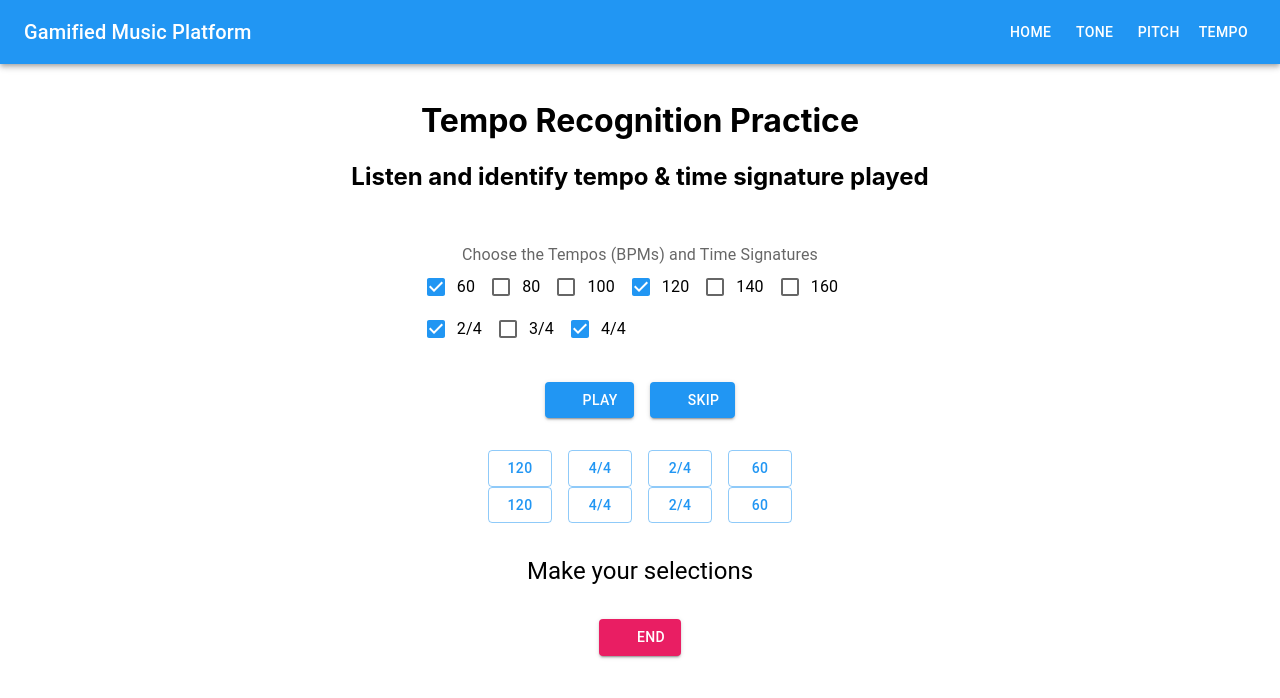
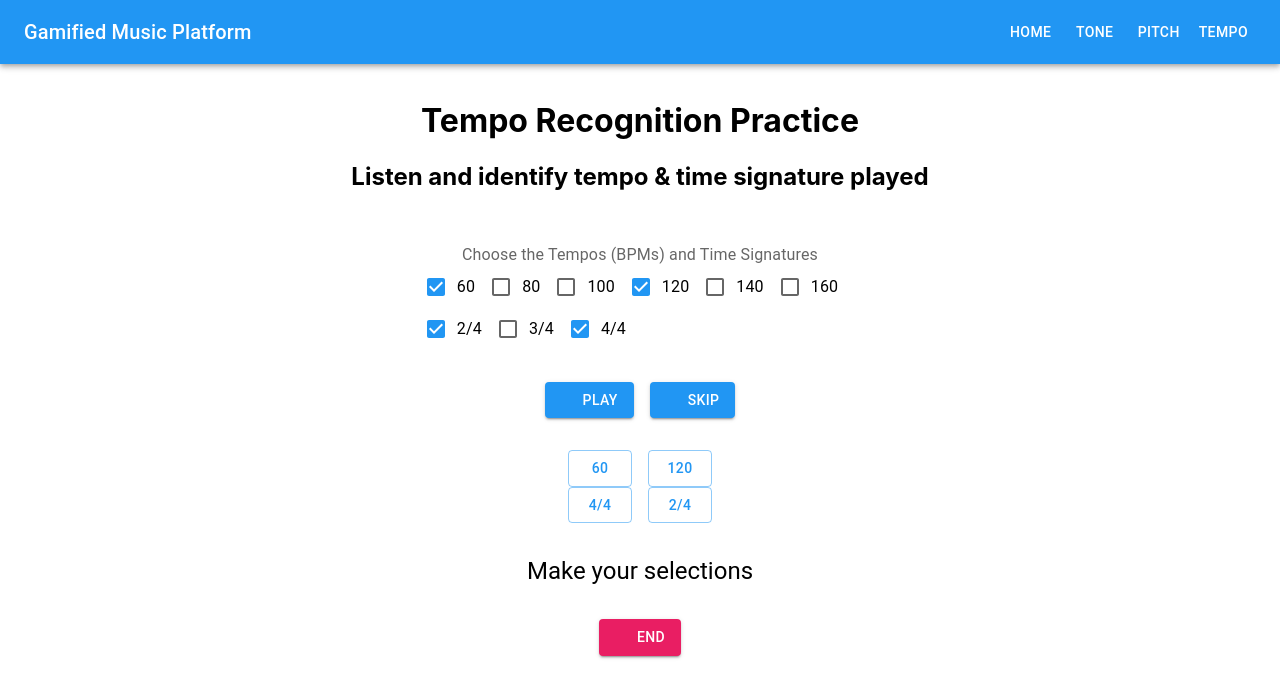
Before and after one commit to andrewvalletta/DissertationRepo, a React (Vite) app: page /Tempo in a window 1280 px wide. Both pictures are taken after a click on the button "START". Shown: the top 698 px of the page. Built offline with nearby package versions, Linux system fonts and the light colour scheme; some icons are missing.

Commit message:
TempoTrainer working UI to be fixed

```diff
--- a/src/components/TempoTrainer.jsx
+++ b/src/components/TempoTrainer.jsx
@@ -134,46 +134,50 @@ TemposCheckboxes.propTypes = {
 //     handleSelection: PropTypes.func.isRequired,
 // };
 
-function TemposAnswerButtons({ answers, handleGameAnswer }) {
+function BpmsAnswerButtons({ bpmAnswers, handleBpmAnswer }) {
     return (
-        <>
         <Grid container spacing={2} direction="row" alignItems="center">
-                {answers.map((bpm) => (
+            {bpmAnswers.map((bpm) => (
                 <Grid item key={bpm}>
                     <Button
                         variant="outlined"
                         className="tempo-trainer-button"
-                            onClick={() => handleGameAnswer(bpm)}
+                        onClick={() => handleBpmAnswer(bpm)}
                     >
                         {bpm}
                     </Button>
                 </Grid>
             ))}
         </Grid>
+    );
+}
 
+BpmsAnswerButtons.propTypes = {
+    bpmAnswers: PropTypes.arrayOf(PropTypes.number).isRequired,
+    handleBpmAnswer: PropTypes.func.isRequired,
+};
+
+function TimeSignaturesAnswerButtons({ timeSignatureAnswers, handleTimeSignatureAnswer }) {
+    return (
         <Grid container spacing={2} direction="row" alignItems="center">
-                {answers.map((timeSignature) => (
+            {timeSignatureAnswers.map((timeSignature) => (
                 <Grid item key={timeSignature}>
                     <Button
                         variant="outlined"
                         className="tempo-trainer-button"
-                            onClick={() => handleGameAnswer(timeSignature)}
+                        onClick={() => handleTimeSignatureAnswer(timeSignature)}
                     >
                         {timeSignature}
                     </Button>
                 </Grid>
             ))}
         </Grid>
-        </>
     );
 }
 
-TemposAnswerButtons.propTypes = {
-    answers: PropTypes.arrayOf(PropTypes.oneOfType([
-        PropTypes.number,
-        PropTypes.string,
-    ])).isRequired,
-    handleGameAnswer: PropTypes.func.isRequired,
+TimeSignaturesAnswerButtons.propTypes = {
+    timeSignatureAnswers: PropTypes.arrayOf(PropTypes.string).isRequired,
+    handleTimeSignatureAnswer: PropTypes.func.isRequired,
 };
 
 function TempoTrainerStatistics({ rows }) {
@@ -230,9 +234,13 @@ class TempoTrainer extends Component {
 
             gameStartTime: 0,
 
+            selectedBpm: null,
+            selectedTimeSignature: null,
+
             isCorrect: false,
             lastAnswer: -1, // -1: no ans, 0: wrong ans, 1: correct ans
-            answers: [],
+            bpmAnswers: [],
+            timeSignatureAnswers: [],
 
             isFirstGame: true,
 
@@ -280,17 +288,21 @@ class TempoTrainer extends Component {
         const bpm = this.getNextBpm();
         const timeSignature = this.getNextTimeSignature();
 
-        const answers = this.getShuffledAnswers(this.state.bpms, bpm, this.state.numBpmChoices,
-            this.state.timeSignatures, timeSignature, this.state.numTimeSignatureChoices);
+        const bpmAnswers = this.getShuffledBpms(this.state.bpms, bpm, this.state.numBpmChoices);
+
+        const timeSignatureAnswers = this.getShuffledTimeSignatures(this.state.timeSignatures, timeSignature, this.state.numTimeSignatureChoices);
 
         this.setState({
             gameStartTime: performance.now(),
             isStarted: true,
             bpmPlaying: bpm,
             timeSignaturePlaying: timeSignature,
+            selectedBpm: null,
+            selectedTimeSignature: null,
             isCorrect: false,
             lastAnswer: -1,
-            answers,
+            bpmAnswers,
+            timeSignatureAnswers,
         }, this.handlePlayMelody);
     };
 
@@ -334,13 +346,17 @@ class TempoTrainer extends Component {
         const bpm = this.getNextBpm();
         const timeSignature = this.getNextTimeSignature();
 
-        const answers = this.getShuffledAnswers(this.state.bpms, bpm, this.state.numBpmChoices,
-            this.state.timeSignatures, timeSignature, this.state.numTimeSignatureChoices);
+        const bpmAnswers = this.getShuffledBpms(this.state.bpms, bpm, this.state.numBpmChoices);
+
+        const timeSignatureAnswers = this.getShuffledTimeSignatures(this.state.timeSignatures, timeSignature, this.state.numTimeSignatureChoices);
 
         this.setState({
             bpmPlaying: bpm,
             timeSignaturePlaying: timeSignature,
-            answers,
+            selectedBpm: null,
+            selectedTimeSignature: null,
+            bpmAnswers,
+            timeSignatureAnswers,
             gameStartTime: performance.now(),
             lastAnswer: -1,
             isCorrect: false,
@@ -349,24 +365,48 @@ class TempoTrainer extends Component {
         }, this.handlePlayMelody);
     };
 
-    handleGameAnswer = (melody) => {
+    handleBpmAnswer = (bpm) => {
+        if (this.state.isCorrect) {
+            return;
+        }
+
+        this.setState({ selectedBpm: bpm }, this.handleGameAnswer);
+    };
+
+    handleTimeSignatureAnswer = (timeSignature) => {
+        if (this.state.isCorrect) {
+            return;
+        }
+
+        this.setState({ selectedTimeSignature: timeSignature }, this.handleGameAnswer);
+    };
+
+    handleGameAnswer = () => {
+        const {
+            selectedBpm,
+            selectedTimeSignature,
+            bpmPlaying,
+            timeSignaturePlaying,
+            isCorrect,
+            gameStartTime,
+        } = this.state;
+
+        if (!selectedBpm || !selectedTimeSignature || isCorrect) {
+            return;
+        }
+
         const now = performance.now();
-        const idxBpm = BPMS.indexOf(this.state.bpmPlaying);
-        const idxTs = TIME_SIGNATURES.indexOf(this.state.timeSignaturePlaying);
+        const idxBpm = BPMS.indexOf(bpmPlaying);
 
         const statTries = [...this.state.statTries];
         statTries[idxBpm]++;
 
-        if (this.state.isCorrect) {
-            return;
-        }
-
-        if (melody.bpm === this.state.bpmPlaying && melody.timeSignature === this.state.timeSignaturePlaying) {
+        if (selectedBpm === bpmPlaying && selectedTimeSignature === timeSignaturePlaying) {
             const statCorrect = [...this.state.statCorrect];
             const statTriesTime = [...this.state.statTriesTime];
 
             statCorrect[idxBpm]++;
-            statTriesTime[idxBpm] += now - this.state.gameStartTime;
+            statTriesTime[idxBpm] += now - gameStartTime;
 
             this.setState({
                 isCorrect: true,
@@ -407,17 +447,22 @@ class TempoTrainer extends Component {
         return available[Math.floor(Math.random() * available.length)];
     };
 
-    // return an array of possible answers
-    getShuffledAnswers = (bpms, correctBpm, numBpmChoices,
-        timeSignatures, correctTimeSignature, numTimeSignatureChoices) => {
+    // return an array of possible bpm answers
+    getShuffledBpms = (bpms, correctBpm, numBpmChoices) => {
         const availableBpms = BPMS.filter((_, i) => bpms[i] && BPMS[i] !== correctBpm);
-        const availableTimeSignatures = TIME_SIGNATURES.filter((_, i) => timeSignatures[i] && TIME_SIGNATURES[i] !== correctTimeSignature);
 
         const selectedBpm = shuffleArray(availableBpms).slice(0, numBpmChoices - 1);
 
+        return shuffleArray([correctBpm, ...selectedBpm]);
+    };
+
+    // return an array of possible time signature answers
+    getShuffledTimeSignatures = (timeSignatures, correctTimeSignature, numTimeSignatureChoices) => {
+        const availableTimeSignatures = TIME_SIGNATURES.filter((_, i) => timeSignatures[i] && TIME_SIGNATURES[i] !== correctTimeSignature);
+
         const selectedTimeSignatures = shuffleArray(availableTimeSignatures).slice(0, numTimeSignatureChoices - 1);
 
-        return shuffleArray([correctBpm, ...selectedBpm, correctTimeSignature, ...selectedTimeSignatures]);
+        return shuffleArray([correctTimeSignature, ...selectedTimeSignatures]);
     };
 
     getStatRows = () => {
@@ -475,7 +520,8 @@ class TempoTrainer extends Component {
             timeSignatures,
             numBpmChoices,
             numTimeSignatureChoices,
-            answers,
+            bpmAnswers,
+            timeSignatureAnswers,
             bpmPlaying,
             timeSignaturePlaying,
             lastAnswer,
@@ -546,9 +592,14 @@ class TempoTrainer extends Component {
                         </Grid>
 
                         <Grid item>
-                            <TemposAnswerButtons
-                                answers={answers}
-                                handleGameAnswer={this.handleGameAnswer}
+                            <BpmsAnswerButtons
+                                bpmAnswers={bpmAnswers}
+                                handleBpmAnswer={this.handleBpmAnswer}
+                            />
+
+                            <TimeSignaturesAnswerButtons
+                                timeSignatureAnswers={timeSignatureAnswers}
+                                handleTimeSignatureAnswer={this.handleTimeSignatureAnswer}
                             />
                         </Grid>
 
@@ -574,13 +625,15 @@ class TempoTrainer extends Component {
                     )}
                 </Grid>
 
-                {!isStarted && !isFirstGame && (
+                {
+                    !isStarted && !isFirstGame && (
                         <Grid item>
                             <h5>Statistics</h5>
                             <TempoTrainerStatistics rows={this.getStatRows()} />
                         </Grid>
-                )}
-            </Grid>
+                    )
+                }
+            </Grid >
         );
     }
 }
```
Lines whose indentation alone changed are shown as unchanged.
